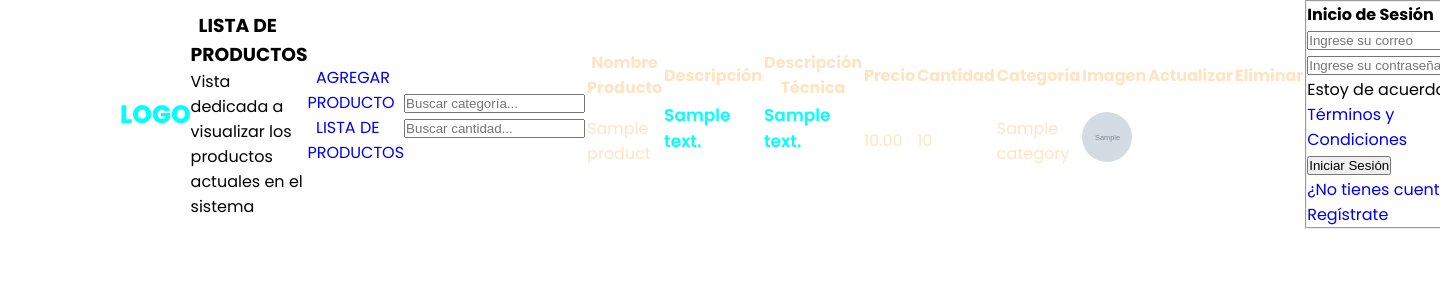
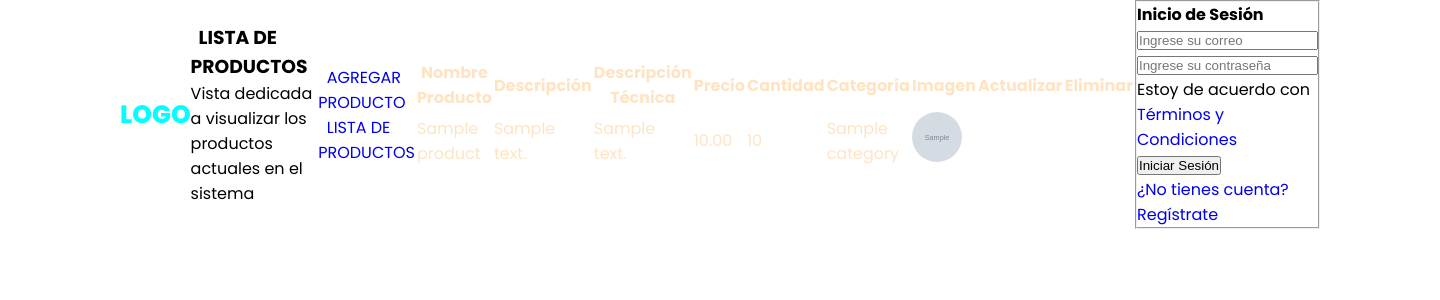
Before and after one commit to Jose-Bohorquez/seller, a PHP site: the page made by views/dashboard/pages/read_products.php in a window 1440 px wide; the page is wider, and only the part inside the window is pictured. Shown: the top 300 px of that part. Run offline with PHP 8.4, Linux system fonts and the light colour scheme; the template is opened without the code that fills it: most values are stand-ins (such as "Sample title", 1, 10 or a date in 2020); grey boxes marked "Sample" are stand-in pictures; some libraries are stand-ins or nearby versions.

Commit message:
productos funcional

```diff
--- a/views/dashboard/modules/2_nav_lat.php
+++ b/views/dashboard/modules/2_nav_lat.php
@@ -48,7 +48,7 @@
 									<a href="item-new.html"><i class="fas fa-plus fa-fw"></i> &nbsp; Agregar Producto</a>
 								</li>
 								<li>
-									<a href="item-list.html"><i class="fas fa-clipboard-list fa-fw"></i> &nbsp; Lista de Productos</a>
+									<a href="?c=Products&a=read_products"><i class="fas fa-clipboard-list fa-fw"></i> &nbsp; Lista de Productos</a>
 								</li>
 							</ul>
 						</li>
--- a/views/dashboard/pages/read_products.php
+++ b/views/dashboard/pages/read_products.php
@@ -14,34 +14,15 @@
             <a href="?c=Products&a=create_product"><i class="fas fa-plus fa-fw"></i> &nbsp; AGREGAR PRODUCTO</a>
         </li>
         <li>
-            <a class="active" href="client-list.html"><i class="fas fa-clipboard-list fa-fw"></i> &nbsp; LISTA DE
-                PRODUCTOS</a>
+            <a class="active" href="?c=Products&a=read_product"><i class="fas fa-clipboard-list fa-fw"></i> &nbsp; LISTA DE PRODUCTOS</a>
         </li>
     </ul>
 </div>
 
-<div class="container-fluid">
-<!-- Filtro por Categoría (campo de búsqueda ajustado) -->
-<div class="form-group row">
-    <label for="categorySearch" class="col-md-2 col-form-label">Buscar por categoría</label>
-    <div class="col-md-4">
-        <input type="text" id="categorySearch" class="form-control form-control-sm" placeholder="Buscar categoría...">
-    </div>
-</div>
-
-<!-- Filtro por Cantidad (campo de búsqueda ajustado) -->
-<div class="form-group row">
-    <label for="amountSearch" class="col-md-2 col-form-label">Buscar por cantidad</label>
-    <div class="col-md-4">
-        <input type="text" id="amountSearch" class="form-control form-control-sm" placeholder="Buscar cantidad...">
-    </div>
-</div>
-
-</div>
-<!-- Content here-->
+<!-- Content here -->
 <div class="container-fluid">
     <div class="table-responsive">
-        <table id="productTable" class="table table-dark table-sm">
+        <table class="table table-dark table-sm">
             <thead>
                 <tr class="text-center roboto-medium">
                     <th>Nombre Producto</th>
@@ -59,43 +40,28 @@
                 <?php foreach ($products as $product) : ?>
                 <tr class="text-center">
                     <td><?php echo $product->get_name(); ?></td>
-
                     <td>
-                        <!-- Muestra solo los primeros 50 caracteres de la descripción -->
-                        <?php $short_description = substr($product->get_description(), 0, 50); ?>
-                        <span data-toggle="tooltip" title="<?php echo $product->get_description(); ?>">
-                            <?php echo $short_description . (strlen($product->get_description()) > 50 ? '...' : ''); ?>
-                        </span>
+                        <?php echo substr($product->get_description(), 0, 50) . (strlen($product->get_description()) > 50 ? '...' : ''); ?>
                     </td>
-
                     <td>
-                        <!-- Muestra solo los primeros 50 caracteres de la descripción técnica -->
-                        <?php $short_description = substr($product->get_technical_description(), 0, 50); ?>
-                        <span data-toggle="tooltip" title="<?php echo $product->get_technical_description(); ?>">
-                            <?php echo $short_description . (strlen($product->get_technical_description()) > 50 ? '...' : ''); ?>
-                        </span>
+                        <?php echo substr($product->get_technical_description(), 0, 50) . (strlen($product->get_technical_description()) > 50 ? '...' : ''); ?>
                     </td>
-
                     <td><?php echo number_format($product->get_price() ?? 0, 2); ?></td>
                     <td><?php echo $product->get_amount(); ?></td>
                     <td><?php echo $product->get_category(); ?></td>
                     <td>
                         <?php if ($product->get_image()) : ?>
-                            <!-- Imagen en miniatura (tamaño ajustado) -->
                         <img src="<?php echo $product->get_image(); ?>" alt="Imagen del Producto" style="width: 50px; height: 50px; object-fit: cover; border-radius: 50%;">
                         <?php else : ?>
-                            <!-- Icono o texto en caso de no tener imagen -->
                         <span>No disponible</span>
                         <?php endif; ?>
                     </td>
-
                     <td>
                         <a href="?c=Products&a=update_product&id=<?php echo $product->get_id(); ?>" class="btn btn-success">
                             <i class="fas fa-sync-alt"></i>
                         </a>
                     </td>
                     <td>
-                        <!-- Botón de eliminación con SweetAlert -->
                         <a href="javascript:void(0);" class="btn btn-danger" onclick="confirmDelete('<?php echo $product->get_id(); ?>')">
                             <i class="far fa-trash-alt"></i>
                         </a>
@@ -107,45 +73,11 @@
     </div>
 </div>
 
-<script type="text/javascript">
-    $(document).ready(function() {
-    // Inicializamos DataTables con 5 productos por página
-    var table = $('#productTable').DataTable({
-        "pageLength": 5, // Establecer 5 productos por página
-        "language": {
-            "lengthMenu": "Mostrar _MENU_ productos por página",
-            "zeroRecords": "No se encontraron productos",
-            "info": "Mostrando página _PAGE_ de _PAGES_",
-            "infoEmpty": "No hay productos disponibles",
-            "infoFiltered": "(filtrado de _MAX_ productos en total)",
-            "search": "Buscar: ",
-            "paginate": {
-                "previous": "Anterior",
-                "next": "Siguiente"
-            }
-        }
-    });
+<!-- SweetAlert2 -->
+<script src="https://cdn.jsdelivr.net/npm/sweetalert2@11"></script>
 
-    // Aseguramos que el selector de cantidad de productos por página muestre la opción de "5"
-    $('#productTable_length select').val('5'); // Establecer que por defecto se muestren 5 productos por página.
-
-    // Función para buscar por categoría (campo de texto)
-    $('#categorySearch').on('keyup', function() {
-        var category = $(this).val(); // Obtener el texto del input
-        table.column(5).search(category).draw(); // Filtrar por la columna de categoría
-    });
-
-    // Función para buscar por cantidad (campo de texto)
-    $('#amountSearch').on('keyup', function() {
-        var amount = $(this).val(); // Obtener el texto del input
-        table.column(4).search(amount).draw(); // Filtrar por la columna de cantidad
-    });
-
-    // Mejoramos la responsividad del select de cantidad de productos por página
-    $('select[name="productTable_length"]').addClass('form-control form-control-sm'); // Aplicar tamaño pequeño al select de cantidad de registros
-});
-
-// Función para confirmar la eliminación con SweetAlert
+<!-- Script -->
+<script>
     function confirmDelete(id_product) {
         Swal.fire({
             title: '¿Estás seguro?',
@@ -173,5 +105,4 @@
             }
         });
     }
-
 </script>
```
Lines whose indentation alone changed are shown as unchanged.
